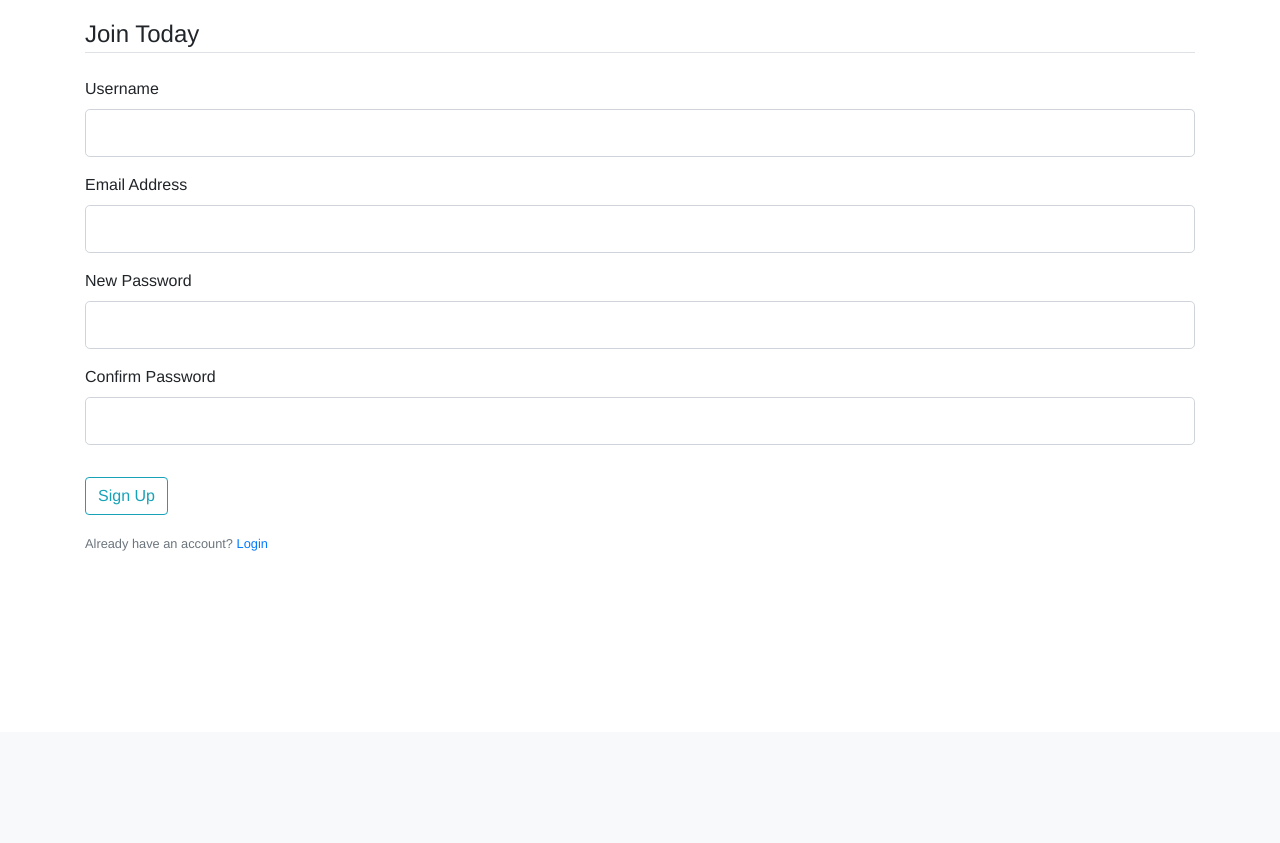
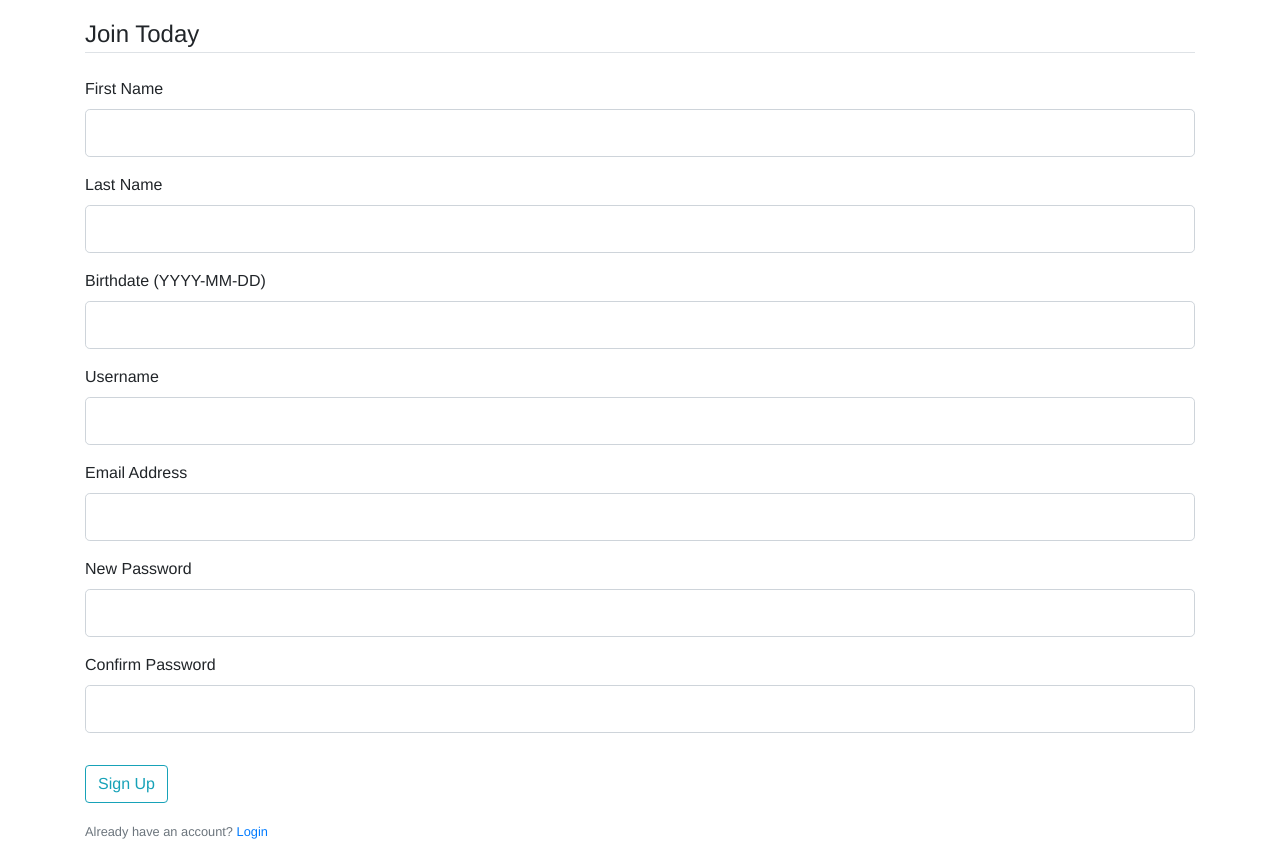
Before and after one commit to AdamAlam/FeelsTastyMan, a Flask app: page /register in a window 1280 px wide. Shown: the part 68-911 px from the top of the page. Before the commit the page ends 619 px from the top, so only its background shows below. Run offline with Flask 2, Linux system fonts and the light colour scheme; some libraries are stand-ins or nearby versions.

Commit message:
Registration Tweaks
Added password hash to register templates.
Now, when user registration validates, their data is saved to the DB with a secure, hashed password using Bcrypt.

```diff
--- a/feelstasty/__init__.py
+++ b/feelstasty/__init__.py
@@ -1,10 +1,12 @@
 from flask import Flask
 from flask_sqlalchemy import SQLAlchemy
+from flask_bcrypt import Bcrypt
 
 app = Flask(__name__)
 app.config['SECRET_KEY'] = "918828023105ed02141c31eb71b06497"
 app.config['SQLALCHEMY_DATABASE_URI'] = 'sqlite:///site.db'
 app.config['SQLALCHEMY_TRACK_MODIFICATIONS'] = False
 db = SQLAlchemy(app)
+bcrypt = Bcrypt(app)
 
 from feelstasty import routes
--- a/feelstasty/forms.py
+++ b/feelstasty/forms.py
@@ -4,6 +4,9 @@ from wtforms.validators import DataRequired, Length, Email, EqualTo
 
 
 class RegistrationForm(FlaskForm):
+    f_name = StringField('First Name', validators=[DataRequired()])
+    l_name = StringField('Last Name', validators=[DataRequired()])
+    birthdate = StringField('Birthdate (YYYY-MM-DD)', validators=[DataRequired()])
     username = StringField('Username', validators=[DataRequired(), Length(min=4, max=20)])
     email = StringField('Email Address', validators=[DataRequired(), Email()])
     password = PasswordField('New Password', validators=[DataRequired()])
--- a/feelstasty/models.py
+++ b/feelstasty/models.py
@@ -16,7 +16,7 @@ class User(db.Model):
     posts = db.relationship('Post', backref='author', lazy=True)
 
     def __repr__(self):
-        return f"User('{self.l_name}', '{self.f_name}', '{self.username}', '{self.email}, '{self.image_file}'', '{self.birthdate}')"
+        return f"User(Last Name: '{self.l_name}', First Name: '{self.f_name}', Username: '{self.username}', Email: '{self.email}, Profile Picture: '{self.image_file}'', Birthday: '{self.birthdate}')"
 
 
 class Post(db.Model):
--- a/feelstasty/routes.py
+++ b/feelstasty/routes.py
@@ -1,5 +1,5 @@
 from flask import render_template, url_for, redirect, flash
-from feelstasty import app
+from feelstasty import app, db, bcrypt
 from feelstasty.forms import RegistrationForm, LoginForm
 from feelstasty.models import User, Post
 
@@ -24,13 +24,20 @@ def login():
 @app.route('/register', methods=["POST", "GET"])
 def register():
     form = RegistrationForm()
-    # if request.method == "Post" and form.validate():
-    #     user = User(form.username.data, form.email.data, form.password.data)
-    #     db.session.add(user)
-    #     return redirect(url_for('login'))
     if form.validate_on_submit():
+        hashed_pw = bcrypt.generate_password_hash(form.password.data).decode('utf-8')
+        user = User(
+        f_name = form.f_name.data,
+        l_name = form.l_name.data,
+        birthdate = form.birthdate.data,
+        username = form.username.data,
+        email = form.email.data,
+        password = hashed_pw
+        )
+        db.session.add(user)
+        db.session.commit()
         flash(
-            f'Account Created for {form.username.data}! Proceed to Login!', 'success')
+            f'Your account has been created! Proceed to login!', 'success')
     return render_template("register.html", title='FeelsRegisterMan', form=form)
 
 
--- a/feelstasty/templates/register.html
+++ b/feelstasty/templates/register.html
@@ -17,6 +17,45 @@
                 {% endfor %}
                 {% endif %}
                 {% endwith%}
+                <div class="form-group">
+                    {{form.f_name.label(class="form-control-label")}}
+                    {% if form.f_name.errors %}
+                    {{form.f_name(class="form-control form-control-lg is-invalid")}}
+                    <div class="invalid-feedback">
+                        {% for error in form.f_name.errors  %}
+                        <span>{{error}}</span>
+                        {% endfor %}
+                    </div>
+                    {% else %}
+                    {{form.f_name(class="form-control form-control-lg")}}
+                    {% endif %}
+                </div>
+                <div class="form-group">
+                    {{form.l_name.label(class="form-control-label")}}
+                    {% if form.l_name.errors %}
+                    {{form.l_name(class="form-control form-control-lg is-invalid")}}
+                    <div class="invalid-feedback">
+                        {% for error in form.l_name.errors  %}
+                        <span>{{error}}</span>
+                        {% endfor %}
+                    </div>
+                    {% else %}
+                    {{form.l_name(class="form-control form-control-lg")}}
+                    {% endif %}
+                </div>
+                <div class="form-group">
+                    {{form.birthdate.label(class="form-control-label")}}
+                    {% if form.birthdate.errors %}
+                    {{form.birthdate(class="form-control form-control-lg is-invalid")}}
+                    <div class="invalid-feedback">
+                        {% for error in form.birthdate.errors  %}
+                        <span>{{error}}</span>
+                        {% endfor %}
+                    </div>
+                    {% else %}
+                    {{form.birthdate(class="form-control form-control-lg")}}
+                    {% endif %}
+                </div>
                 <div class="form-group">
                     {{form.username.label(class="form-control-label")}}
                     {% if form.username.errors %}
```
Also changed, not shown: feelstasty/site.db.
